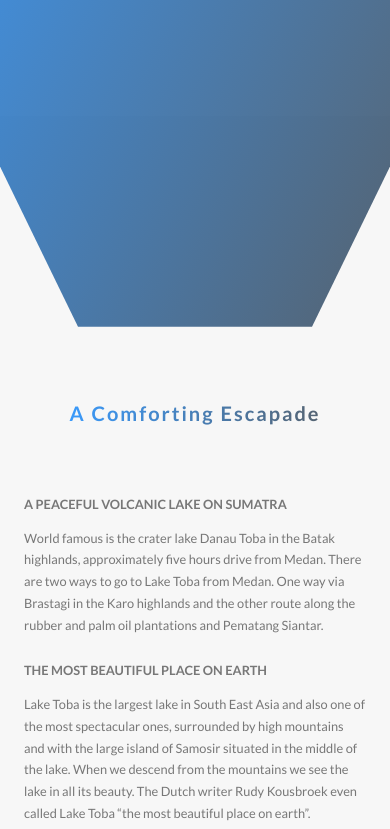
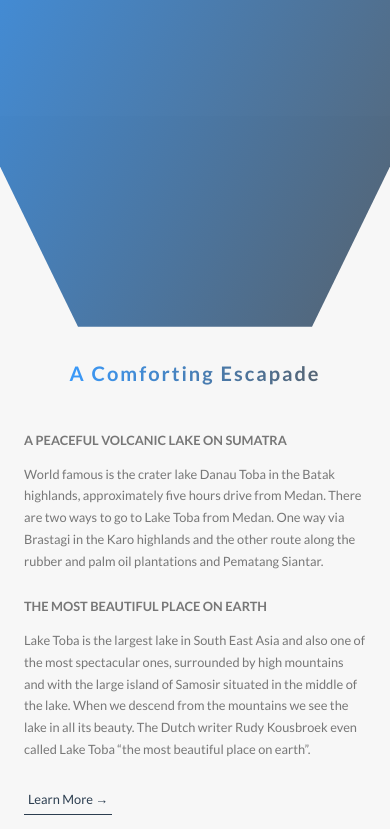
Before and after one commit to 22940dev/lake-tobatour, a website: page index.html in a window 390 px wide. Shown: the part 475-1304 px from the top of the page. Drawn offline with Linux system fonts and the light colour scheme.

Commit message:
Working on responsive layout
Fixing the components:
- Aligned and adjusted _composition
- Adjusted margin & padding on page

```diff
--- a/scss/base/_utilities.scss
+++ b/scss/base/_utilities.scss
@@ -4,9 +4,16 @@
 
 .u-mg-btm-big{
     margin-bottom: 8rem!important;
+    @include responsive(tab-port){
+        margin-bottom: 5rem!important;
+    }
 }
 .u-mg-btm-medium{
     margin-bottom: 4rem!important;
+
+    @include responsive(tab-port){
+        margin-bottom: 3rem!important;
+    }
 }
 .u-mg-btm-small{
     margin-bottom: 1.5rem!important;
--- a/scss/components/_composition.scss
+++ b/scss/components/_composition.scss
@@ -10,19 +10,41 @@
         transition: all .2s;
         outline-offset: 2rem;
 
+        @include responsive(tab-port){
+           float: left;
+           position: relative;
+           width: 33.333333%;
+           box-shadow: 0 1.5rem 3rem rgba($color-primary, .2);
+        }
+
         &--p1{
             left: 0;
             top: -2rem;
+
+            @include responsive(tab-port){
+            top: 0;
+            transform: scale(1.2);
+            }
         }
 
         &--p2{
             right: 0;
             top: 2rem;
+            @include responsive(tab-port){
+                top: -1rem;
+                transform: scale(1.3);
+                z-index: 100;
+                }
         }
 
         &--p3{
             left: 20%;
             top: 10rem;
+            @include responsive(tab-port){
+                top: 1rem;
+                left: 0;
+                transform: scale(1.1);
+                }
         }
 
         &:hover{
--- a/scss/components/_feature-box.scss
+++ b/scss/components/_feature-box.scss
@@ -6,6 +6,10 @@
     border-radius: 3px;
     box-shadow: 0 1.5rem 4rem rgba($color-primary, .15);
     transition: all .3s;
+
+    @include responsive(tab-port){
+        padding: 2rem;
+    }
     &__icon{
         font-size: 6rem;
         margin-bottom: .5rem;
@@ -14,6 +18,10 @@
         -webkit-background-clip: text;
         color: transparent;
         // text-shadow: .5rem 1rem 2rem rgba($color-primary, .2);
+
+        @include responsive(tab-port){
+            margin-bottom: 0;
+        }
     }
 
     &:hover{
--- a/scss/layout/_footer.scss
+++ b/scss/layout/_footer.scss
@@ -10,6 +10,10 @@
     &__logo-box{
         text-align: center;
         margin-bottom: 8rem;
+
+        @include responsive(tab-port){ // width <900?
+            margin-bottom: 6rem;
+         }
     }
 
     &__logo{
--- a/scss/pages/_home.scss
+++ b/scss/pages/_home.scss
@@ -2,6 +2,10 @@
     background-color:$gray-light-1;
     padding: 35rem 0;
     margin-top: -25vh;
+
+    @include responsive(tab-port){
+        padding: 30rem 0;
+    }
 }
 
 
@@ -18,23 +22,38 @@
     & > *{
         transform: skewY(7deg);
     }
+
+    @include responsive(tab-port){
+        padding: 10rem 0;
+    }
 }
 
 .section-tours{
     background-color:$gray-light-1;
     padding: 30rem 0 15rem 0;
     margin-top: -20rem;
+
+    @include responsive(tab-port){
+        padding: 25rem 0 10rem 0;
+    }
 }
 
 .section-stories{
     position: relative;
     padding: 15rem 0;
     // background-color: $gray-light-1;
+
+    @include responsive(tab-port){
+        padding:10rem 0;
+    }
 }
 
 .section-booking{
     padding: 15rem 0;
     background-image: linear-gradient(to right bottom, $color-primary-light, $color-primary-dark);
+    @include responsive(tab-port){
+        padding: 10rem 0;
+    }
 }
 
 .booking-area{
```
Also changed, not shown: css/style.css.
